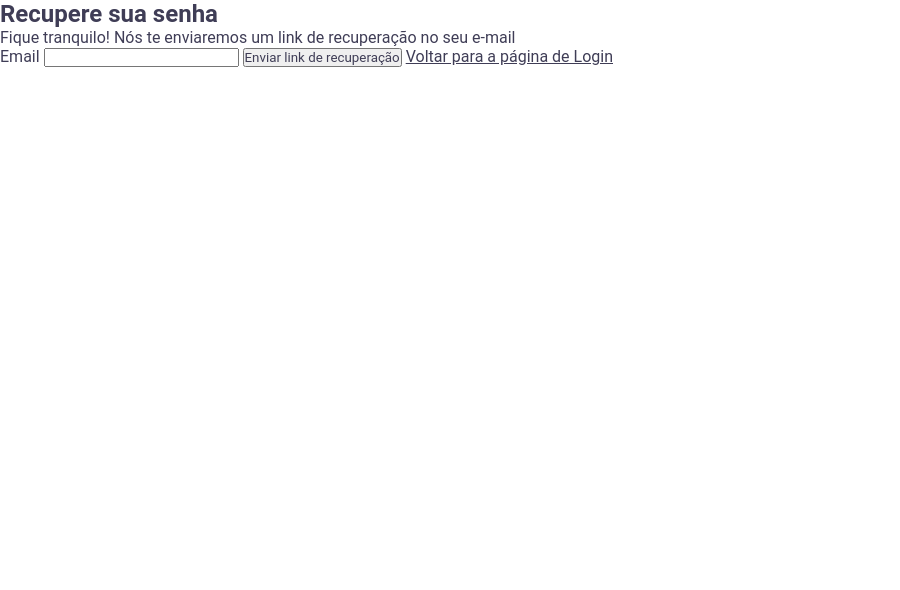
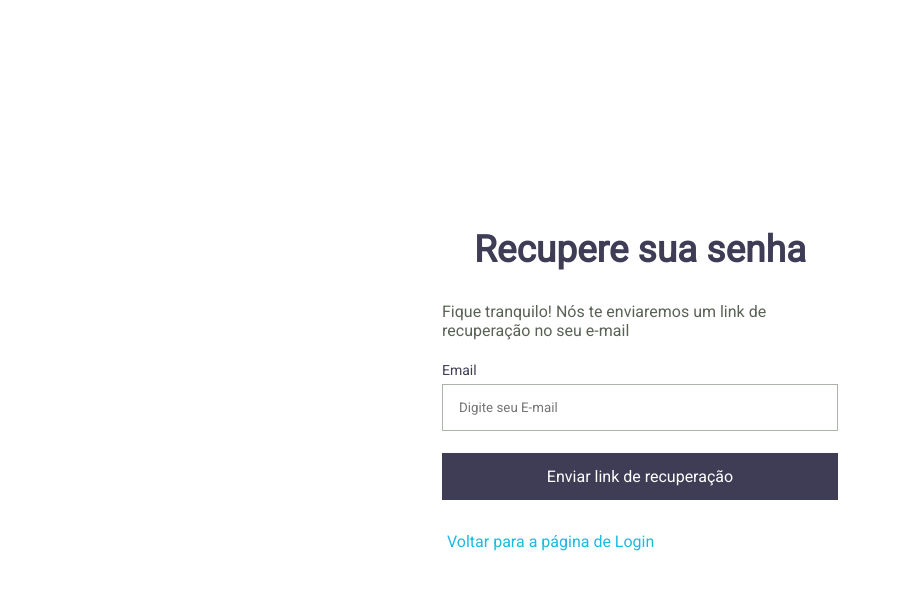
Before and after one commit to leojscalabrin/formulario, a plain HTML site: page html/recoverPassword.html in a window 1280 px wide. Shown: the whole page, without its empty margins (0-900 px from the left). Drawn offline with Linux system fonts and the light colour scheme.

Commit message:
recoverPassword atualizado

```diff
--- a/css/styles.css
+++ b/css/styles.css
@@ -86,6 +86,7 @@ h1 {
     color: #FFFFFF;
     border: none;
     margin-bottom: 32px;
+    cursor: pointer;
 }
 
 .signin {
@@ -181,3 +182,9 @@ h1 {
 .accept-link {
     color: #1DB9E0;
 }
+
+.recover-text {
+    color: #5A6256;
+    font-weight: 400;
+    font-size: 16px;
+}
--- a/html/recoverPassword.html
+++ b/html/recoverPassword.html
@@ -1,15 +1,28 @@
 <head>
+    <link rel="preconnect" href="https://fonts.googleapis.com">
+    <link rel="preconnect" href="https://fonts.gstatic.com" crossorigin>
+    <link href="https://fonts.googleapis.com/css2?family=Roboto&display=swap" rel="stylesheet">
     <link rel="stylesheet" href="/css/styles.css">
 </head>
+
 <body>
-    <h2>Recupere sua senha</h2>
+    <section class="container">
+        <form class="signin-form">
+            <div class="box margin">
+                <h1>Recupere sua senha</h1>
+            </div>
+            <div class="box margin">
+                <p class="recover-text">Fique tranquilo! Nós te enviaremos um link de recuperação no seu e-mail</p>
+            </div>
 
-    <p>Fique tranquilo! Nós te enviaremos um link de recuperação no seu e-mail</p>
+            <div class="box margin">
+                <label for="e-mail" class="label-text">Email</label>
+                <input type="text" name="e-mail" id="e-mail" class="text box margin" placeholder="Digite seu E-mail">
 
-    <label for="e-mail">Email</label>
-    <input type="text" name="e-mail" id="e-mail">
+                <button class="send">Enviar link de recuperação</button>
 
-    <button>Enviar link de recuperação</button>
-
-    <a href="../index.html">Voltar para a página de Login</a>
+                <a href="../index.html" class='signin-link'>Voltar para a página de Login</a>
+            </div>
+        </form>
+    </section>
 </body>
```
Also changed, not shown: html/signin.html (+1 -1 lines), index.html (+1 -1 lines).
